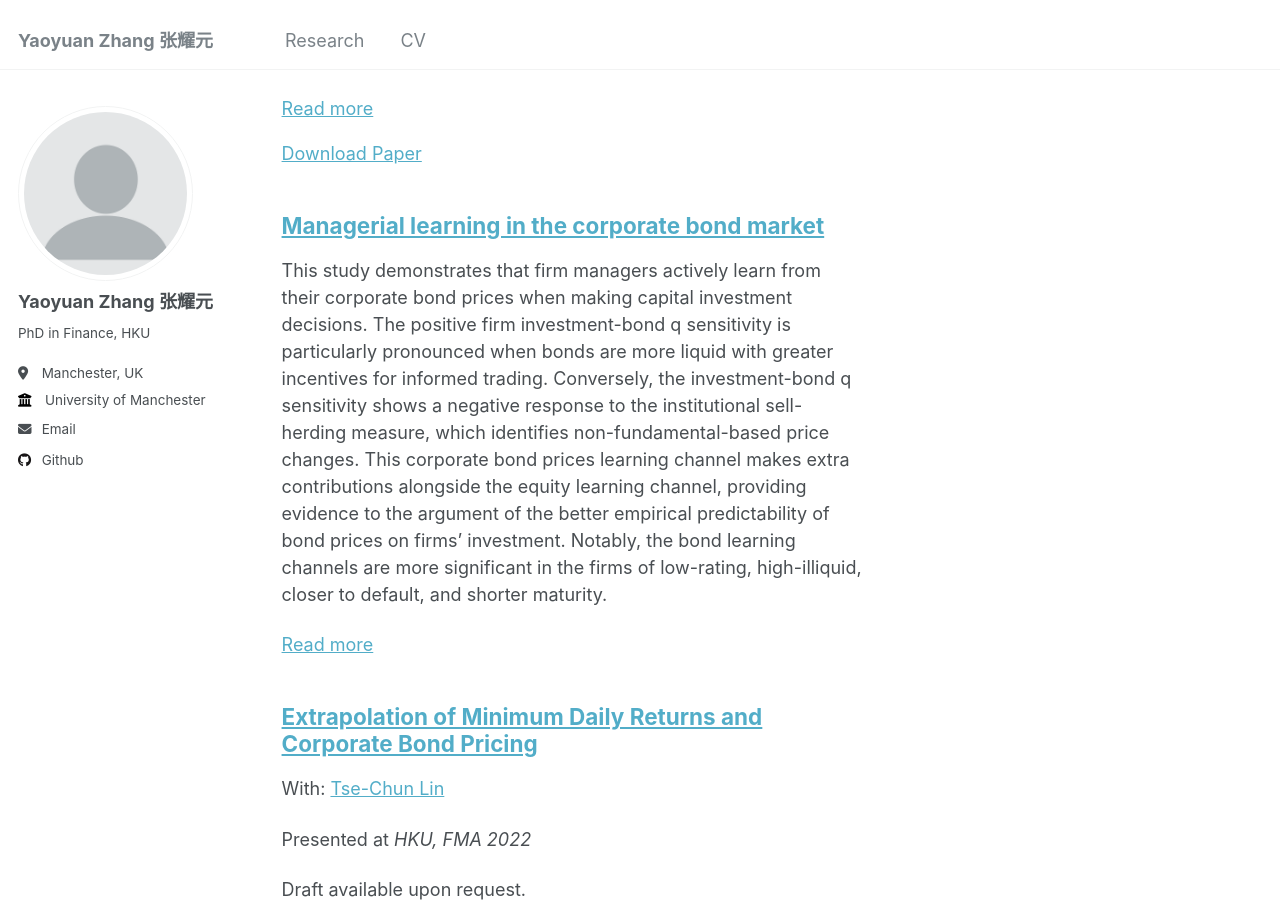
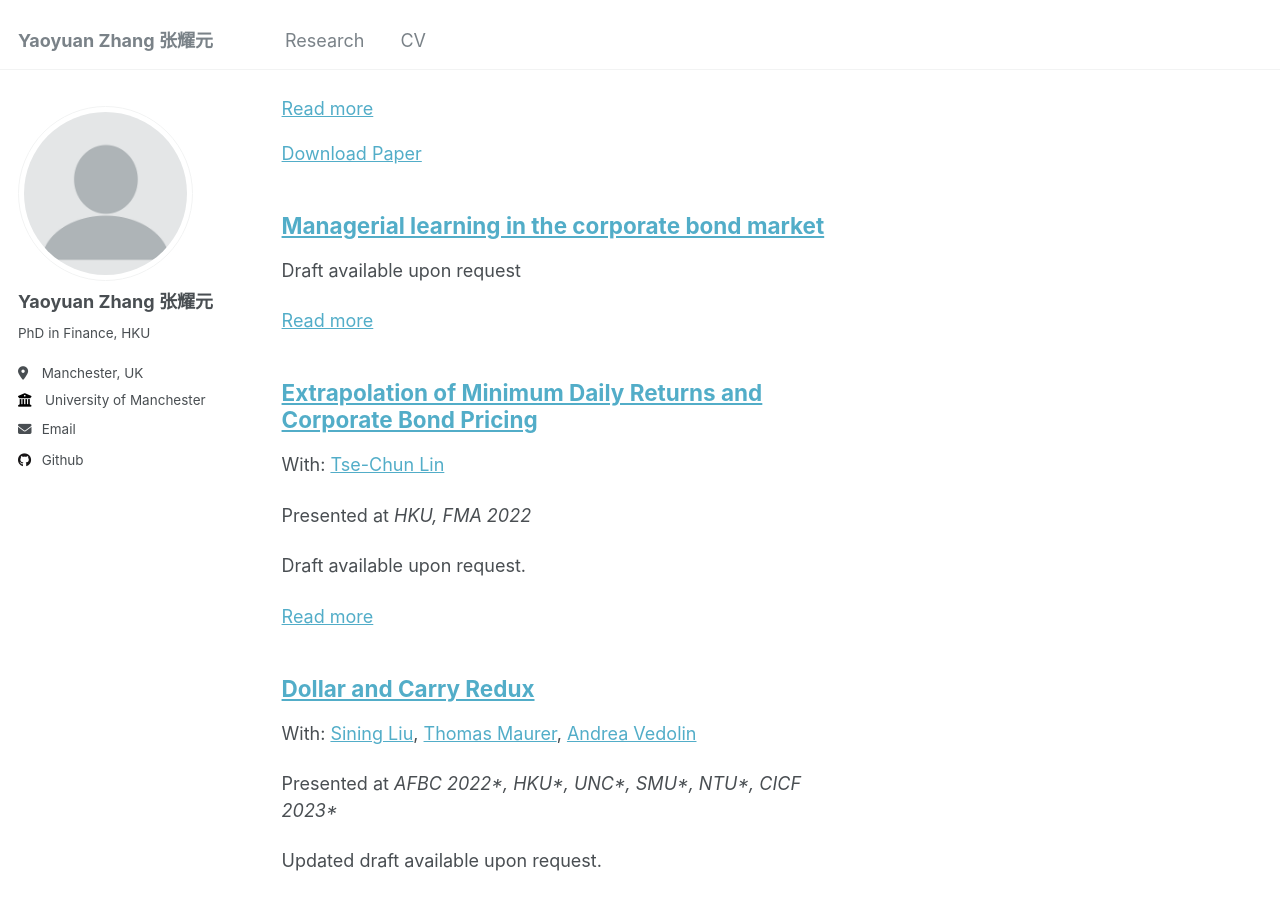
Before and after one commit to yaoyuanzhang-research/yaoyuanzhang-research.github.io, a Jekyll site: the page built from _pages/publications.html, in a window 1280 px wide and 900 px high, scrolled down 985 px. Built offline with Jekyll 4.4.1, drawn with Linux system fonts in a browser that asks for light colours.

Commit message:
Update ManagerialLearningBondMarket.md

```diff
--- a/_publications/ManagerialLearningBondMarket.md
+++ b/_publications/ManagerialLearningBondMarket.md
@@ -4,6 +4,7 @@ abstract: 'This study demonstrates that firm managers actively learn from their
 collection: publications
 category: working_papers
 permalink: /research/ManagerialLearningBondMarket
+excerpt: 'Draft available upon request'
 ---
 
 This study demonstrates that firm managers actively learn from their corporate bond prices when making capital investment decisions. The positive firm investment-bond q sensitivity is particularly pronounced when bonds are more liquid with greater incentives for informed trading. Conversely, the investment-bond q sensitivity shows a negative response to the institutional sell-herding measure, which identifies non-fundamental-based price changes. This corporate bond prices learning channel makes extra contributions alongside the equity learning channel, providing evidence to the argument of the better empirical predictability of bond prices on firms’ investment. Notably, the bond learning channels are more significant in the firms of low-rating, high-illiquid, closer to default, and shorter maturity.
```
